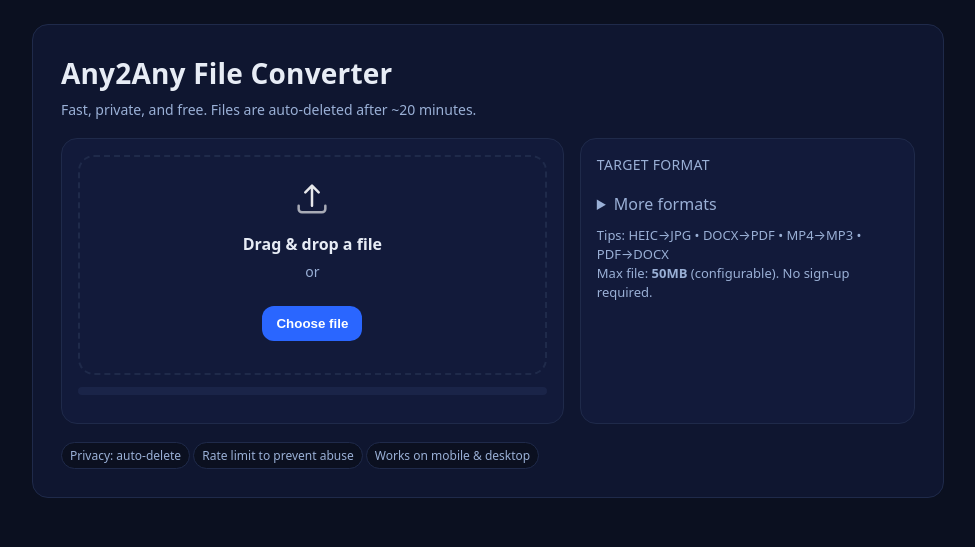
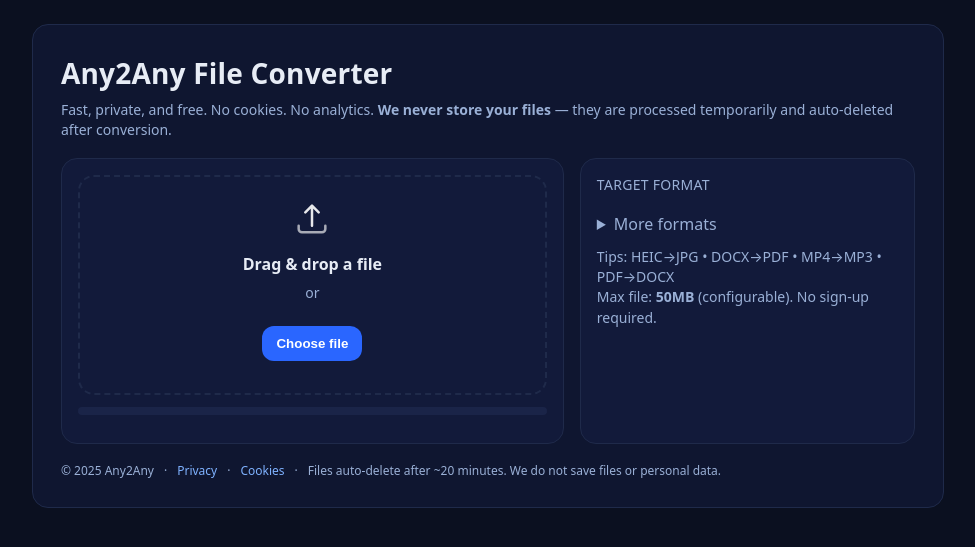
Before and after one commit to modro1991-debug/any2any, a FastAPI app: page / in a window 1280 px wide. Shown: the top 547 px of the page, without its empty margins (152-1127 px from the left). Run offline with FastAPI, Linux system fonts and the light colour scheme.

Commit message:
Update index.html

```diff
--- a/templates/index.html
+++ b/templates/index.html
@@ -4,7 +4,7 @@
 <meta charset="utf-8"/>
 <meta name="viewport" content="width=device-width,initial-scale=1"/>
 <title>Any2Any — Free Online File Converter</title>
-<meta name="description" content="Convert images, videos, audio and documents online. Fast, private, and free. Files auto-delete after ~20 minutes.">
+<meta name="description" content="Convert images, videos, audio and documents online. Fast, private, and free. No tracking, no storage. Files auto-delete after conversion.">
 <style>
   :root{
     --bg:#0b1020;--panel:#0f1630;--card:#121a3a;--muted:#9ab0d6;
@@ -20,15 +20,15 @@
   .grid{display:grid;gap:16px;grid-template-columns:1fr; margin-top:18px}
   @media(min-width:900px){.grid{grid-template-columns:1.2fr .8fr}}
 
+  .panel{background:var(--card);border:1px solid var(--line);border-radius:16px;padding:16px}
+
   .drop{border:2px dashed var(--line);background:var(--card);border-radius:16px;padding:22px;display:flex;align-items:center;justify-content:center;min-height:180px;text-align:center;transition:.2s}
   .drop.drag{border-color:var(--cta);box-shadow:0 0 0 3px rgba(42,102,255,.25) inset}
   .drop input{display:none}
   .drop .cta{display:inline-flex;align-items:center;gap:8px;background:var(--cta);border:none;padding:10px 14px;border-radius:12px;color:white;font-weight:600;cursor:pointer}
   .filemeta{margin-top:10px;font-size:14px;color:var(--muted)}
 
-  .panel{background:var(--card);border:1px solid var(--line);border-radius:16px;padding:16px}
   .section-title{margin:0 0 8px 0;font-size:14px;color:var(--muted);letter-spacing:.3px;text-transform:uppercase}
-
   .chips{display:flex;flex-wrap:wrap;gap:8px}
   .chip{border:1px solid var(--line);background:#0b1020;padding:8px 12px;border-radius:999px;cursor:pointer;font-size:14px}
   .chip.active,.chip:hover{border-color:var(--cta);box-shadow:0 0 0 2px rgba(42,102,255,.25)}
@@ -36,27 +36,30 @@
   select,button{background:#0b1020;color:#e7ecf5;border:1px solid var(--line);border-radius:12px;padding:10px 12px}
   button.convert{background:var(--cta);border:none;font-weight:600}
   button.convert:disabled{opacity:.6;cursor:not-allowed}
+
   details{margin-top:8px}
   details summary{cursor:pointer;color:var(--muted)}
+
   .progress{height:8px;background:#1a2448;border-radius:6px;overflow:hidden;margin-top:12px}
   .bar{height:8px;background:var(--cta);width:0%}
-  .notice{margin-top:10px;font-size:13px;color:var(--muted)}
   .result{margin-top:12px;font-size:14px}
   .pill{display:inline-block;padding:4px 8px;border-radius:999px;font-size:12px;border:1px solid var(--line);background:#0b1020}
   .pill.ok{background:#0f2f1a;border-color:#1d623a}
   .pill.err{background:#2f1010;border-color:#6a2a2a}
   a.link{color:#7fb2ff;text-decoration:none}
-  .footer{margin-top:18px;font-size:12px;color:var(--muted)}
+
+  .footer{margin-top:18px;font-size:12px;color:var(--muted);display:flex;gap:10px;flex-wrap:wrap;align-items:center}
+  .footer a{color:#7fb2ff;text-decoration:none}
 </style>
 </head>
 <body>
   <div class="wrap">
     <div class="hero">
       <h1>Any2Any File Converter</h1>
-      <div class="muted">Fast, private, and free. Files are auto-deleted after ~20 minutes.</div>
+      <div class="muted">Fast, private, and free. No cookies. No analytics. <strong>We never store your files</strong> — they are processed temporarily and auto-deleted after conversion.</div>
 
       <div class="grid">
-        <!-- Left: drop zone -->
+        <!-- Left: drop zone + progress/result -->
         <div class="panel">
           <div id="drop" class="drop" tabindex="0" aria-label="Drop file here">
             <div>
@@ -82,21 +85,17 @@
         <!-- Right: target selection -->
         <div class="panel">
           <div class="section-title">Target format</div>
-          <div id="chips" class="chips" aria-label="Suggested formats">
-            <!-- Quick chips injected by JS -->
-          </div>
+          <div id="chips" class="chips" aria-label="Suggested formats"></div>
 
           <details id="moreBox">
             <summary style="margin-top:10px">More formats</summary>
             <div class="row" style="margin-top:8px">
-              <select id="targetSelect" aria-label="All formats">
-                <!-- options injected by JS -->
-              </select>
+              <select id="targetSelect" aria-label="All formats"></select>
               <button id="convertBtn" class="convert" disabled>Convert</button>
             </div>
           </details>
 
-          <div class="notice">
+          <div class="muted" style="margin-top:10px">
             Tips: HEIC→JPG • DOCX→PDF • MP4→MP3 • PDF→DOCX<br/>
             Max file: <strong>50MB</strong> (configurable). No sign-up required.
           </div>
@@ -104,13 +103,155 @@
       </div>
 
       <div class="footer">
-        <span class="pill">Privacy: auto-delete</span>
-        <span class="pill">Rate limit to prevent abuse</span>
-        <span class="pill">Works on mobile & desktop</span>
+        <span>© 2025 Any2Any</span> ·
+        <a href="/privacy">Privacy</a> ·
+        <a href="/cookies">Cookies</a> ·
+        <span>Files auto-delete after ~20 minutes. We do not save files or personal data.</span>
       </div>
     </div>
   </div>
 
-  <script src="/static/app.js"></script>
+  <!-- App logic -->
+  <script>
+    // --- Helpers ---------------------------------------------------------------
+    const $ = (q) => document.querySelector(q);
+    const bar = $("#bar");
+    const drop = $("#drop");
+    const fileInput = $("#file");
+    const browseBtn = $("#browseBtn");
+    const filemeta = $("#filemeta");
+    const chipsWrap = $("#chips");
+    const targetSelect = $("#targetSelect");
+    const convertBtn = $("#convertBtn");
+    const resultBox = $("#result");
+
+    const IMAGE_IN = ["jpg","jpeg","png","webp","gif","tiff","bmp","ico","pdf"];
+    const AV_IN     = ["mp3","wav","aac","flac","ogg","mp4","mkv","mov","webm"];
+    const DOC_IN    = ["pdf","doc","docx","ppt","pptx","xls","xlsx","odt","odp","ods","rtf","txt"];
+    const IMAGE_OUT = IMAGE_IN;
+    const AV_OUT    = AV_IN;
+    const DOC_OUT   = ["pdf","docx","xlsx","pptx","odt","ods","odp"];
+
+    function extOf(name){ const m = /\.[^.]+$/.exec(name||""); return m ? m[0].slice(1).toLowerCase() : ""; }
+    function humanSize(n){ if(!n && n!==0) return ""; const u=["B","KB","MB","GB"]; let i=0; while(n>=1024&&i<u.length-1){n/=1024;i++} return `${n.toFixed(n<10&&i?1:0)} ${u[i]}`; }
+
+    // Suggestions per category
+    const SUGGEST = {
+      image: ["jpg","png","webp","pdf"],
+      video: ["mp4","webm","mov","mp3"], // mp3 = extract audio
+      audio: ["mp3","wav","aac","flac"],
+      doc:   ["pdf","docx","pptx","xlsx"]
+    };
+
+    function guessCategory(ext){
+      if(IMAGE_IN.includes(ext)) return "image";
+      if(AV_IN.includes(ext)){
+        if(["mp4","mkv","mov","webm"].includes(ext)) return "video";
+        return "audio";
+      }
+      if(DOC_IN.includes(ext)) return "doc";
+      return "doc";
+    }
+
+    function allTargetsFor(cat){
+      if(cat==="image") return IMAGE_OUT;
+      if(cat==="video"||cat==="audio") return AV_OUT;
+      return DOC_OUT;
+    }
+
+    function setSuggestions(cat){
+      chipsWrap.innerHTML = "";
+      const opts = allTargetsFor(cat);
+      // populate <select> (all formats)
+      targetSelect.innerHTML = opts.map(o=>`<option value="${o}">${o.toUpperCase()}</option>`).join("");
+
+      // chips = top formats for that category
+      const top = (SUGGEST[cat] || []).filter(x => opts.includes(x));
+      top.forEach(fmt=>{
+        const chip = document.createElement("button");
+        chip.type = "button";
+        chip.className = "chip";
+        chip.textContent = fmt.toUpperCase();
+        chip.addEventListener("click", ()=>{
+          [...chipsWrap.querySelectorAll(".chip")].forEach(c=>c.classList.remove("active"));
+          chip.classList.add("active");
+          targetSelect.value = fmt;
+          convertBtn.disabled = !fileInput.files.length;
+        });
+        chipsWrap.appendChild(chip);
+      });
+
+      const first = chipsWrap.querySelector(".chip");
+      if(first){ first.click(); }
+    }
+
+    // --- Drag & drop -----------------------------------------------------------
+    ["dragenter","dragover"].forEach(ev => drop.addEventListener(ev, e => {e.preventDefault(); drop.classList.add("drag");}));
+    ["dragleave","drop"].forEach(ev => drop.addEventListener(ev, e => {e.preventDefault(); drop.classList.remove("drag");}));
+    drop.addEventListener("drop", (e)=>{
+      const f = e.dataTransfer.files?.[0];
+      if(f){ fileInput.files = e.dataTransfer.files; onFilePicked(f); }
+    });
+    browseBtn.addEventListener("click", ()=> fileInput.click());
+    fileInput.addEventListener("change", ()=> {
+      const f = fileInput.files?.[0];
+      if(f) onFilePicked(f);
+    });
+
+    function onFilePicked(file){
+      resultBox.innerHTML = "";
+      bar.style.width = "0%";
+      const ext = extOf(file.name);
+      const cat = guessCategory(ext);
+      setSuggestions(cat);
+      filemeta.textContent = `${file.name} — ${ext.toUpperCase()} • ${humanSize(file.size)}`;
+      convertBtn.disabled = false;
+    }
+
+    // --- Convert action --------------------------------------------------------
+    convertBtn.addEventListener("click", async ()=>{
+      const file = fileInput.files?.[0];
+      if(!file){ note("Please choose a file first.", true); return; }
+      const target = targetSelect.value;
+      if(!target){ note("Please choose a target format.", true); return; }
+
+      resultBox.innerHTML = "";
+      bar.style.width = "0%";
+
+      const fd = new FormData();
+      fd.append("file", file);
+      fd.append("target", target);
+
+      const xhr = new XMLHttpRequest();
+      xhr.open("POST", "/api/convert");
+      xhr.upload.onprogress = (ev) => {
+        if (ev.lengthComputable) bar.style.width = Math.round((ev.loaded / ev.total) * 100) + "%";
+      };
+      xhr.onreadystatechange = () => {
+        if (xhr.readyState === XMLHttpRequest.DONE) {
+          try {
+            const data = JSON.parse(xhr.responseText);
+            if (xhr.status === 200) {
+              resultBox.innerHTML = `
+                <span class="pill ok">Done</span>
+                <a class="link" href="${data.download}" download>Download ${escapeHtml(data.filename)}</a>`;
+            } else {
+              resultBox.innerHTML = `<span class="pill err">Error</span> ${escapeHtml(data.detail || xhr.responseText)}`;
+            }
+          } catch {
+            resultBox.textContent = xhr.responseText || "Unknown error";
+          }
+        }
+      };
+      xhr.send(fd);
+    });
+
+    function note(text, isErr=false){
+      resultBox.innerHTML = `<span class="pill ${isErr?'err':'ok'}">${isErr?'Error':'Note'}</span> ${escapeHtml(text)}`;
+    }
+    function escapeHtml(s){
+      return String(s).replace(/[&<>"]/g, c => ({'&':'&amp;','<':'&lt;','>':'&gt;','"':'&quot;'}[c]));
+    }
+  </script>
 </body>
 </html>
```
